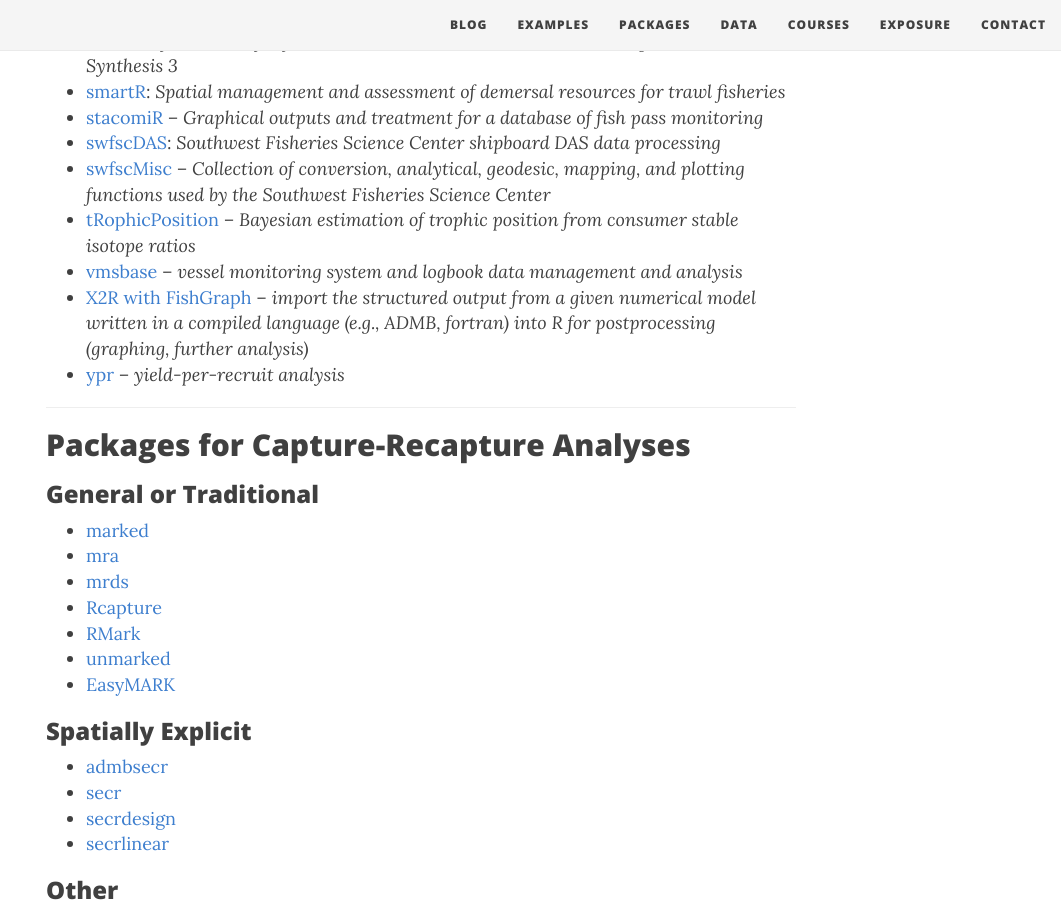
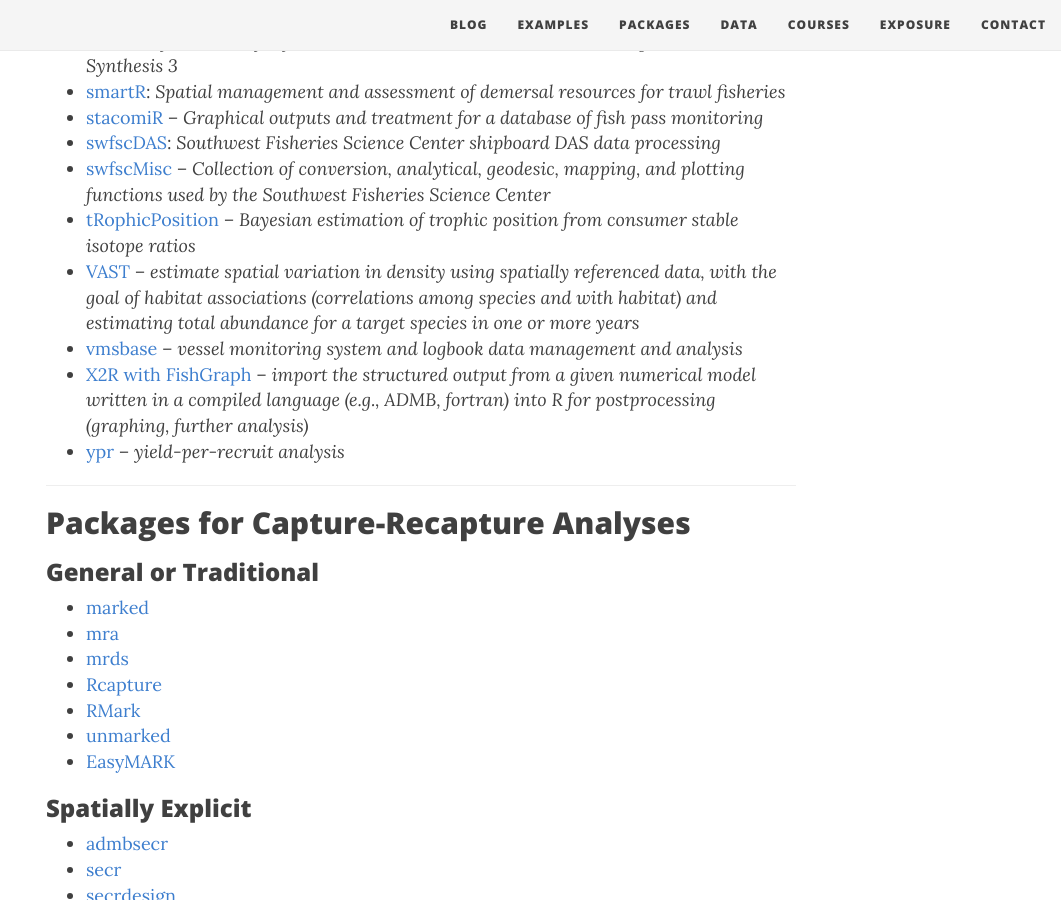
Before and after one commit to droglenc/fishR, a Jekyll site: the page built from packages.md, in a window 1280 px wide and 900 px high, scrolled down 2565 px. Shown: the whole window, without its empty margins (219-1280 px from the left). Built offline with Jekyll 4.4.1, drawn with Linux system fonts in a browser that asks for light colours; nearby versions of some CDN libraries.

Commit message:
Update packages.md

```diff
--- a/packages.md
+++ b/packages.md
@@ -71,6 +71,7 @@ The following are instructions to install packages from within various ways to i
 * [swfscDAS](https://cran.r-project.org/web/packages/swfscDAS/index.html): *Southwest Fisheries Science Center shipboard DAS data processing*
 * [swfscMisc](https://cran.r-project.org/web/packages/swfscMisc/index.html) -- *Collection of conversion, analytical, geodesic, mapping, and plotting functions used by the Southwest Fisheries Science Center*
 * [tRophicPosition](https://cran.r-project.org/package=tRophicPosition) -- *Bayesian estimation of trophic position from consumer stable isotope ratios*
+* [VAST]() -- *estimate spatial variation in density using spatially referenced data, with the goal of habitat associations (correlations among species and with habitat) and estimating total abundance for a target species in one or more years*
 * [vmsbase](http://www.vmsbase.org/) -- *vessel monitoring system and logbook data management and analysis*
 * [X2R with FishGraph](https://cran.r-project.org/contrib/extra/x2r/00ReadMe-X2R.html) -- *import the structured output from a given numerical model written in a compiled language (e.g., ADMB, fortran) into R for postprocessing (graphing, further analysis)*
 * [ypr](https://poissonconsulting.github.io/ypr/index.html) -- *yield-per-recruit analysis*
```
